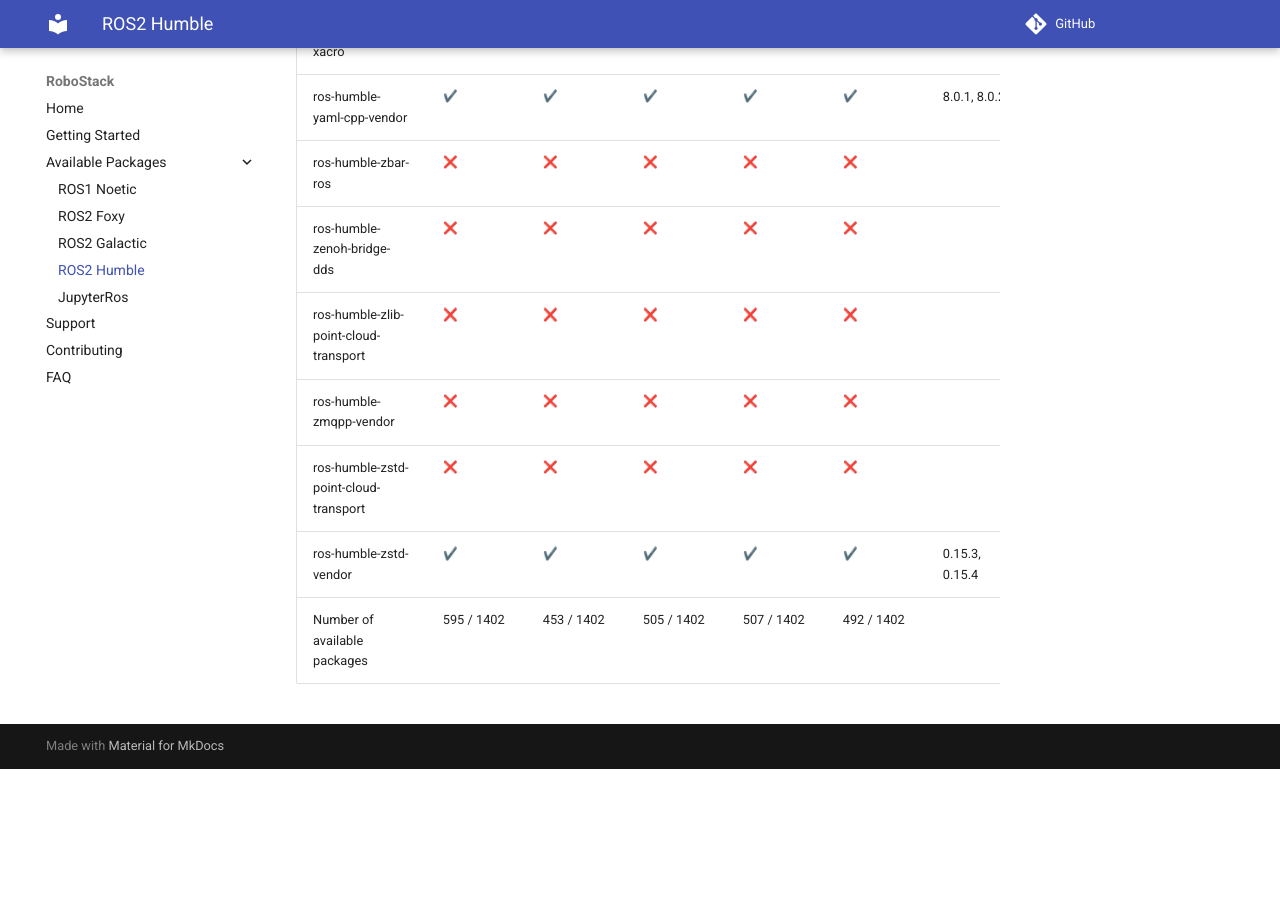
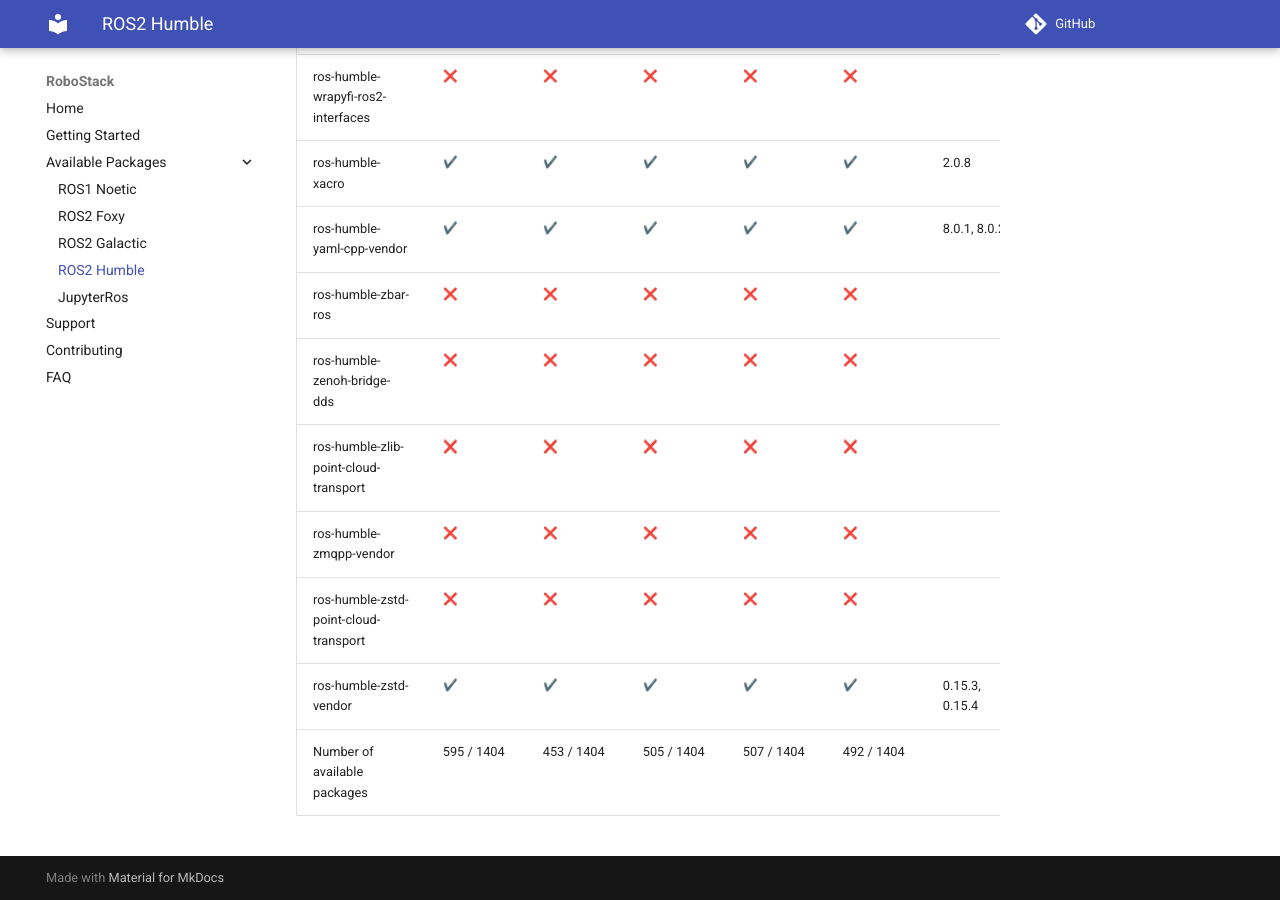
Before and after one commit to RoboStack/robostack.github.io, an MkDocs documentation site: the page built from docs/humble.md, in a window 1280 px wide and 900 px high, scrolled down 106113 px. Built offline with MkDocs 1.6.1 and Material for MkDocs 9.7.7, drawn with Linux system fonts in a browser that asks for light colours; emoji names are drawn with the system emoji font; comment, search, counter and statistics services are not loaded; before the commit the page ends 106882 px from its top, so only the background shows below that; some of the changed text lies outside the part shown.

Commit message:
Update tables

```diff
--- a/docs/humble.md
+++ b/docs/humble.md
@@ -1402,4 +1404,4 @@
 | ros-humble-zmqpp-vendor | :x: { data-sort='0' } | :x: { data-sort='0' } | :x: { data-sort='0' } | :x: { data-sort='0' } | :x: { data-sort='0' } |   |
 | ros-humble-zstd-point-cloud-transport | :x: { data-sort='0' } | :x: { data-sort='0' } | :x: { data-sort='0' } | :x: { data-sort='0' } | :x: { data-sort='0' } |   |
 | ros-humble-zstd-vendor | :heavy_check_mark: { data-sort='1' } | :heavy_check_mark: { data-sort='1' } | :heavy_check_mark: { data-sort='1' } | :heavy_check_mark: { data-sort='1' } | :heavy_check_mark: { data-sort='1' } | 0.15.3, 0.15.4  |
-| Number of available packages |  595 / 1402 | 453 / 1402 | 505 / 1402 | 507 / 1402 | 492 / 1402 |
+| Number of available packages |  595 / 1404 | 453 / 1404 | 505 / 1404 | 507 / 1404 | 492 / 1404 |
```
Also changed, not shown: other parts of docs/humble.md (+2 -0 lines).
